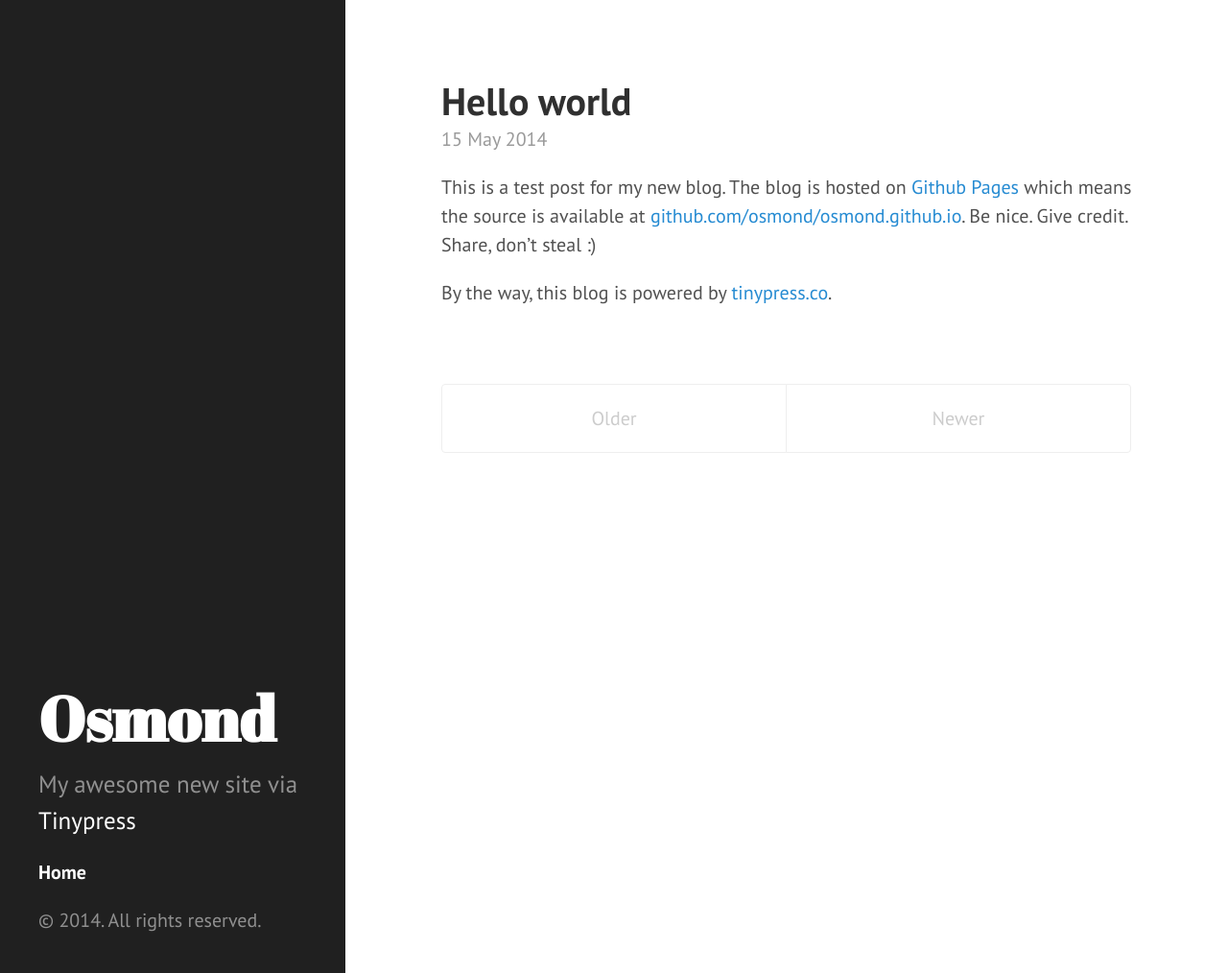
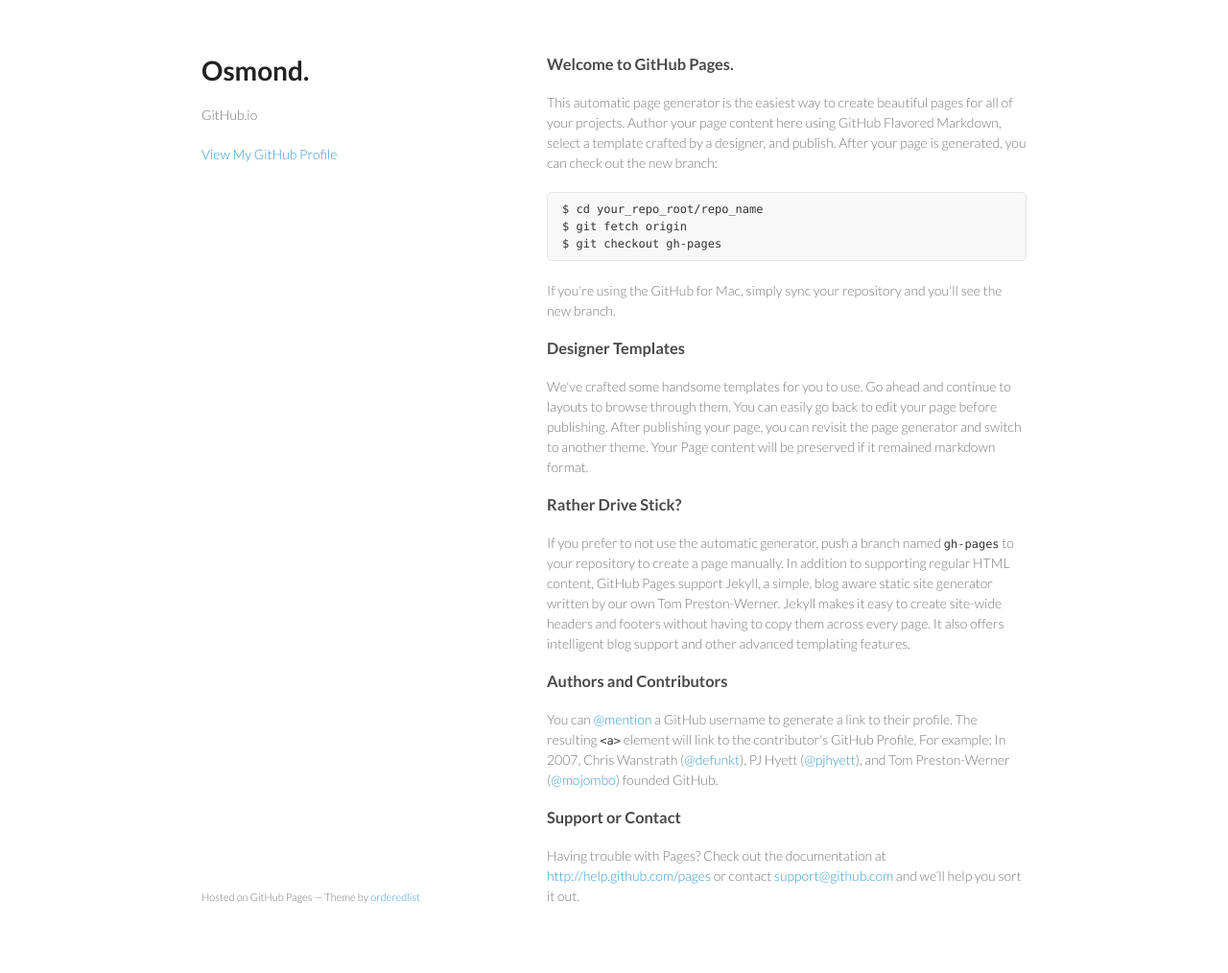
Before and after one commit to osmond/osmond.github.io, a Jekyll site: the page index.html, which Jekyll copies as it is, in a window 1280 px wide and 1014 px high. Shown: the whole window at 96% size. Built offline with Jekyll 4.4.1, drawn with Linux system fonts in a browser that asks for light colours; the list of posts is cut into pages by our own code.

Commit message:
Replace master branch with page content via GitHub

```diff
--- a/index.html
+++ b/index.html
@@ -1,37 +1,65 @@
----
-layout: default
-title: Home
----
+<!doctype html>
+<html>
+  <head>
+    <meta charset="utf-8">
+    <meta http-equiv="X-UA-Compatible" content="chrome=1">
+    <title>Osmond. by osmond</title>
 
-<div class="posts">
-  {% for post in paginator.posts %}
-  <div class="post">
-    <h1 class="post-title">
-      <a href="{{ post.url }}">
-        {{ post.title }}
-      </a>
-    </h1>
+    <link rel="stylesheet" href="stylesheets/styles.css">
+    <link rel="stylesheet" href="stylesheets/pygment_trac.css">
+    <meta name="viewport" content="width=device-width, initial-scale=1, user-scalable=no">
+    <!--[if lt IE 9]>
+    <script src="//html5shiv.googlecode.com/svn/trunk/html5.js"></script>
+    <![endif]-->
+  </head>
+  <body>
+    <div class="wrapper">
+      <header>
+        <h1>Osmond.</h1>
+        <p>GitHub.io</p>
 
-    <span class="post-date">{{ post.date | date_to_string }}</span>
 
-    {{ post.content }}
-  </div>
-  {% endfor %}
-</div>
+        <p class="view"><a href="https://github.com/osmond">View My GitHub Profile</a></p>
 
-<div class="pagination">
-  {% if paginator.next_page %}
-    <a class="pagination-item older" href="/page{{paginator.next_page}}">Older</a>
-  {% else %}
-    <span class="pagination-item older">Older</span>
-  {% endif %}
-  {% if paginator.previous_page %}
-    {% if paginator.page == 2 %}
-      <a class="pagination-item newer" href="/">Newer</a>
-    {% else %}
-      <a class="pagination-item newer" href="/page{{paginator.previous_page}}">Newer</a>
-    {% endif %}
-  {% else %}
-    <span class="pagination-item newer">Newer</span>
-  {% endif %}
-</div>
+      </header>
+      <section>
+        <h3>
+<a id="welcome-to-github-pages" class="anchor" href="#welcome-to-github-pages" aria-hidden="true"><span class="octicon octicon-link"></span></a>Welcome to GitHub Pages.</h3>
+
+<p>This automatic page generator is the easiest way to create beautiful pages for all of your projects. Author your page content here using GitHub Flavored Markdown, select a template crafted by a designer, and publish. After your page is generated, you can check out the new branch:</p>
+
+<pre><code>$ cd your_repo_root/repo_name
+$ git fetch origin
+$ git checkout gh-pages
+</code></pre>
+
+<p>If you're using the GitHub for Mac, simply sync your repository and you'll see the new branch.</p>
+
+<h3>
+<a id="designer-templates" class="anchor" href="#designer-templates" aria-hidden="true"><span class="octicon octicon-link"></span></a>Designer Templates</h3>
+
+<p>We've crafted some handsome templates for you to use. Go ahead and continue to layouts to browse through them. You can easily go back to edit your page before publishing. After publishing your page, you can revisit the page generator and switch to another theme. Your Page content will be preserved if it remained markdown format.</p>
+
+<h3>
+<a id="rather-drive-stick" class="anchor" href="#rather-drive-stick" aria-hidden="true"><span class="octicon octicon-link"></span></a>Rather Drive Stick?</h3>
+
+<p>If you prefer to not use the automatic generator, push a branch named <code>gh-pages</code> to your repository to create a page manually. In addition to supporting regular HTML content, GitHub Pages support Jekyll, a simple, blog aware static site generator written by our own Tom Preston-Werner. Jekyll makes it easy to create site-wide headers and footers without having to copy them across every page. It also offers intelligent blog support and other advanced templating features.</p>
+
+<h3>
+<a id="authors-and-contributors" class="anchor" href="#authors-and-contributors" aria-hidden="true"><span class="octicon octicon-link"></span></a>Authors and Contributors</h3>
+
+<p>You can <a href="https://github.com/blog/821" class="user-mention">@mention</a> a GitHub username to generate a link to their profile. The resulting <code>&lt;a&gt;</code> element will link to the contributor's GitHub Profile. For example: In 2007, Chris Wanstrath (<a href="https://github.com/defunkt" class="user-mention">@defunkt</a>), PJ Hyett (<a href="https://github.com/pjhyett" class="user-mention">@pjhyett</a>), and Tom Preston-Werner (<a href="https://github.com/mojombo" class="user-mention">@mojombo</a>) founded GitHub.</p>
+
+<h3>
+<a id="support-or-contact" class="anchor" href="#support-or-contact" aria-hidden="true"><span class="octicon octicon-link"></span></a>Support or Contact</h3>
+
+<p>Having trouble with Pages? Check out the documentation at <a href="http://help.github.com/pages">http://help.github.com/pages</a> or contact <a href="mailto:support@github.com">support@github.com</a> and we’ll help you sort it out.</p>
+      </section>
+      <footer>
+        <p><small>Hosted on GitHub Pages &mdash; Theme by <a href="https://github.com/orderedlist">orderedlist</a></small></p>
+      </footer>
+    </div>
+    <script src="javascripts/scale.fix.js"></script>
+
+  </body>
+</html>
--- /dev/null
+++ b/javascripts/scale.fix.js
@@ -0,0 +1,17 @@
+var metas = document.getElementsByTagName('meta');
+var i;
+if (navigator.userAgent.match(/iPhone/i)) {
+  for (i=0; i<metas.length; i++) {
+    if (metas[i].name == "viewport") {
+      metas[i].content = "width=device-width, minimum-scale=1.0, maximum-scale=1.0";
+    }
+  }
+  document.addEventListener("gesturestart", gestureStart, false);
+}
+function gestureStart() {
+  for (i=0; i<metas.length; i++) {
+    if (metas[i].name == "viewport") {
+      metas[i].content = "width=device-width, minimum-scale=0.25, maximum-scale=1.6";
+    }
+  }
+}
--- /dev/null
+++ b/stylesheets/pygment_trac.css
@@ -0,0 +1,69 @@
+.highlight  { background: #ffffff; }
+.highlight .c { color: #999988; font-style: italic } /* Comment */
+.highlight .err { color: #a61717; background-color: #e3d2d2 } /* Error */
+.highlight .k { font-weight: bold } /* Keyword */
+.highlight .o { font-weight: bold } /* Operator */
+.highlight .cm { color: #999988; font-style: italic } /* Comment.Multiline */
+.highlight .cp { color: #999999; font-weight: bold } /* Comment.Preproc */
+.highlight .c1 { color: #999988; font-style: italic } /* Comment.Single */
+.highlight .cs { color: #999999; font-weight: bold; font-style: italic } /* Comment.Special */
+.highlight .gd { color: #000000; background-color: #ffdddd } /* Generic.Deleted */
+.highlight .gd .x { color: #000000; background-color: #ffaaaa } /* Generic.Deleted.Specific */
+.highlight .ge { font-style: italic } /* Generic.Emph */
+.highlight .gr { color: #aa0000 } /* Generic.Error */
+.highlight .gh { color: #999999 } /* Generic.Heading */
+.highlight .gi { color: #000000; background-color: #ddffdd } /* Generic.Inserted */
+.highlight .gi .x { color: #000000; background-color: #aaffaa } /* Generic.Inserted.Specific */
+.highlight .go { color: #888888 } /* Generic.Output */
+.highlight .gp { color: #555555 } /* Generic.Prompt */
+.highlight .gs { font-weight: bold } /* Generic.Strong */
+.highlight .gu { color: #800080; font-weight: bold; } /* Generic.Subheading */
+.highlight .gt { color: #aa0000 } /* Generic.Traceback */
+.highlight .kc { font-weight: bold } /* Keyword.Constant */
+.highlight .kd { font-weight: bold } /* Keyword.Declaration */
+.highlight .kn { font-weight: bold } /* Keyword.Namespace */
+.highlight .kp { font-weight: bold } /* Keyword.Pseudo */
+.highlight .kr { font-weight: bold } /* Keyword.Reserved */
+.highlight .kt { color: #445588; font-weight: bold } /* Keyword.Type */
+.highlight .m { color: #009999 } /* Literal.Number */
+.highlight .s { color: #d14 } /* Literal.String */
+.highlight .na { color: #008080 } /* Name.Attribute */
+.highlight .nb { color: #0086B3 } /* Name.Builtin */
+.highlight .nc { color: #445588; font-weight: bold } /* Name.Class */
+.highlight .no { color: #008080 } /* Name.Constant */
+.highlight .ni { color: #800080 } /* Name.Entity */
+.highlight .ne { color: #990000; font-weight: bold } /* Name.Exception */
+.highlight .nf { color: #990000; font-weight: bold } /* Name.Function */
+.highlight .nn { color: #555555 } /* Name.Namespace */
+.highlight .nt { color: #000080 } /* Name.Tag */
+.highlight .nv { color: #008080 } /* Name.Variable */
+.highlight .ow { font-weight: bold } /* Operator.Word */
+.highlight .w { color: #bbbbbb } /* Text.Whitespace */
+.highlight .mf { color: #009999 } /* Literal.Number.Float */
+.highlight .mh { color: #009999 } /* Literal.Number.Hex */
+.highlight .mi { color: #009999 } /* Literal.Number.Integer */
+.highlight .mo { color: #009999 } /* Literal.Number.Oct */
+.highlight .sb { color: #d14 } /* Literal.String.Backtick */
+.highlight .sc { color: #d14 } /* Literal.String.Char */
+.highlight .sd { color: #d14 } /* Literal.String.Doc */
+.highlight .s2 { color: #d14 } /* Literal.String.Double */
+.highlight .se { color: #d14 } /* Literal.String.Escape */
+.highlight .sh { color: #d14 } /* Literal.String.Heredoc */
+.highlight .si { color: #d14 } /* Literal.String.Interpol */
+.highlight .sx { color: #d14 } /* Literal.String.Other */
+.highlight .sr { color: #009926 } /* Literal.String.Regex */
+.highlight .s1 { color: #d14 } /* Literal.String.Single */
+.highlight .ss { color: #990073 } /* Literal.String.Symbol */
+.highlight .bp { color: #999999 } /* Name.Builtin.Pseudo */
+.highlight .vc { color: #008080 } /* Name.Variable.Class */
+.highlight .vg { color: #008080 } /* Name.Variable.Global */
+.highlight .vi { color: #008080 } /* Name.Variable.Instance */
+.highlight .il { color: #009999 } /* Literal.Number.Integer.Long */
+
+.type-csharp .highlight .k { color: #0000FF }
+.type-csharp .highlight .kt { color: #0000FF }
+.type-csharp .highlight .nf { color: #000000; font-weight: normal }
+.type-csharp .highlight .nc { color: #2B91AF }
+.type-csharp .highlight .nn { color: #000000 }
+.type-csharp .highlight .s { color: #A31515 }
+.type-csharp .highlight .sc { color: #A31515 }
--- /dev/null
+++ b/stylesheets/styles.css
@@ -0,0 +1,255 @@
+@import url(https://fonts.googleapis.com/css?family=Lato:300italic,700italic,300,700);
+
+body {
+  padding:50px;
+  font:14px/1.5 Lato, "Helvetica Neue", Helvetica, Arial, sans-serif;
+  color:#777;
+  font-weight:300;
+}
+
+h1, h2, h3, h4, h5, h6 {
+  color:#222;
+  margin:0 0 20px;
+}
+
+p, ul, ol, table, pre, dl {
+  margin:0 0 20px;
+}
+
+h1, h2, h3 {
+  line-height:1.1;
+}
+
+h1 {
+  font-size:28px;
+}
+
+h2 {
+  color:#393939;
+}
+
+h3, h4, h5, h6 {
+  color:#494949;
+}
+
+a {
+  color:#39c;
+  font-weight:400;
+  text-decoration:none;
+}
+
+a small {
+  font-size:11px;
+  color:#777;
+  margin-top:-0.6em;
+  display:block;
+}
+
+.wrapper {
+  width:860px;
+  margin:0 auto;
+}
+
+blockquote {
+  border-left:1px solid #e5e5e5;
+  margin:0;
+  padding:0 0 0 20px;
+  font-style:italic;
+}
+
+code, pre {
+  font-family:Monaco, Bitstream Vera Sans Mono, Lucida Console, Terminal;
+  color:#333;
+  font-size:12px;
+}
+
+pre {
+  padding:8px 15px;
+  background: #f8f8f8;
+  border-radius:5px;
+  border:1px solid #e5e5e5;
+  overflow-x: auto;
+}
+
+table {
+  width:100%;
+  border-collapse:collapse;
+}
+
+th, td {
+  text-align:left;
+  padding:5px 10px;
+  border-bottom:1px solid #e5e5e5;
+}
+
+dt {
+  color:#444;
+  font-weight:700;
+}
+
+th {
+  color:#444;
+}
+
+img {
+  max-width:100%;
+}
+
+header {
+  width:270px;
+  float:left;
+  position:fixed;
+}
+
+header ul {
+  list-style:none;
+  height:40px;
+
+  padding:0;
+
+  background: #eee;
+  background: -moz-linear-gradient(top, #f8f8f8 0%, #dddddd 100%);
+  background: -webkit-gradient(linear, left top, left bottom, color-stop(0%,#f8f8f8), color-stop(100%,#dddddd));
+  background: -webkit-linear-gradient(top, #f8f8f8 0%,#dddddd 100%);
+  background: -o-linear-gradient(top, #f8f8f8 0%,#dddddd 100%);
+  background: -ms-linear-gradient(top, #f8f8f8 0%,#dddddd 100%);
+  background: linear-gradient(top, #f8f8f8 0%,#dddddd 100%);
+
+  border-radius:5px;
+  border:1px solid #d2d2d2;
+  box-shadow:inset #fff 0 1px 0, inset rgba(0,0,0,0.03) 0 -1px 0;
+  width:270px;
+}
+
+header li {
+  width:89px;
+  float:left;
+  border-right:1px solid #d2d2d2;
+  height:40px;
+}
+
+header ul a {
+  line-height:1;
+  font-size:11px;
+  color:#999;
+  display:block;
+  text-align:center;
+  padding-top:6px;
+  height:40px;
+}
+
+strong {
+  color:#222;
+  font-weight:700;
+}
+
+header ul li + li {
+  width:88px;
+  border-left:1px solid #fff;
+}
+
+header ul li + li + li {
+  border-right:none;
+  width:89px;
+}
+
+header ul a strong {
+  font-size:14px;
+  display:block;
+  color:#222;
+}
+
+section {
+  width:500px;
+  float:right;
+  padding-bottom:50px;
+}
+
+small {
+  font-size:11px;
+}
+
+hr {
+  border:0;
+  background:#e5e5e5;
+  height:1px;
+  margin:0 0 20px;
+}
+
+footer {
+  width:270px;
+  float:left;
+  position:fixed;
+  bottom:50px;
+}
+
+@media print, screen and (max-width: 960px) {
+
+  div.wrapper {
+    width:auto;
+    margin:0;
+  }
+
+  header, section, footer {
+    float:none;
+    position:static;
+    width:auto;
+  }
+
+  header {
+    padding-right:320px;
+  }
+
+  section {
+    border:1px solid #e5e5e5;
+    border-width:1px 0;
+    padding:20px 0;
+    margin:0 0 20px;
+  }
+
+  header a small {
+    display:inline;
+  }
+
+  header ul {
+    position:absolute;
+    right:50px;
+    top:52px;
+  }
+}
+
+@media print, screen and (max-width: 720px) {
+  body {
+    word-wrap:break-word;
+  }
+
+  header {
+    padding:0;
+  }
+
+  header ul, header p.view {
+    position:static;
+  }
+
+  pre, code {
+    word-wrap:normal;
+  }
+}
+
+@media print, screen and (max-width: 480px) {
+  body {
+    padding:15px;
+  }
+
+  header ul {
+    display:none;
+  }
+}
+
+@media print {
+  body {
+    padding:0.4in;
+    font-size:12pt;
+    color:#444;
+  }
+}
```
Also changed, not shown: params.json (added, +1 -0 lines).
